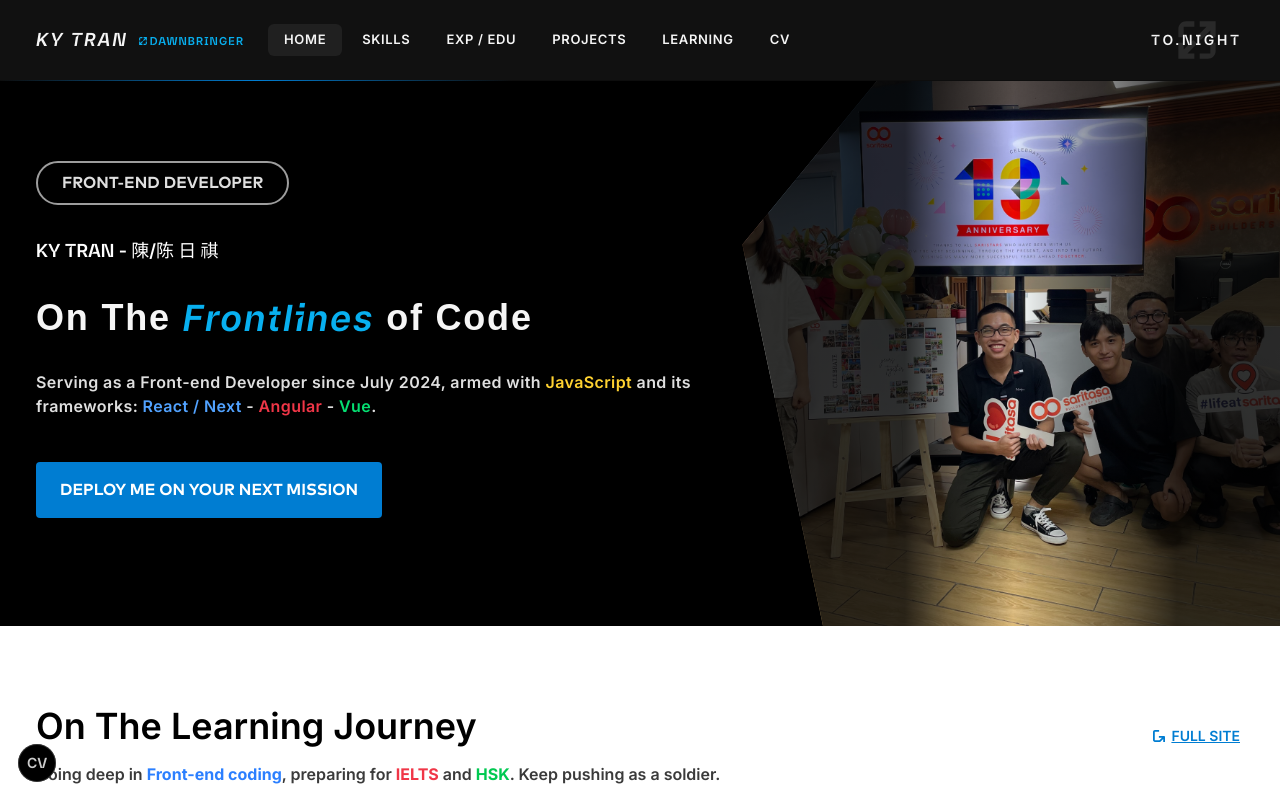
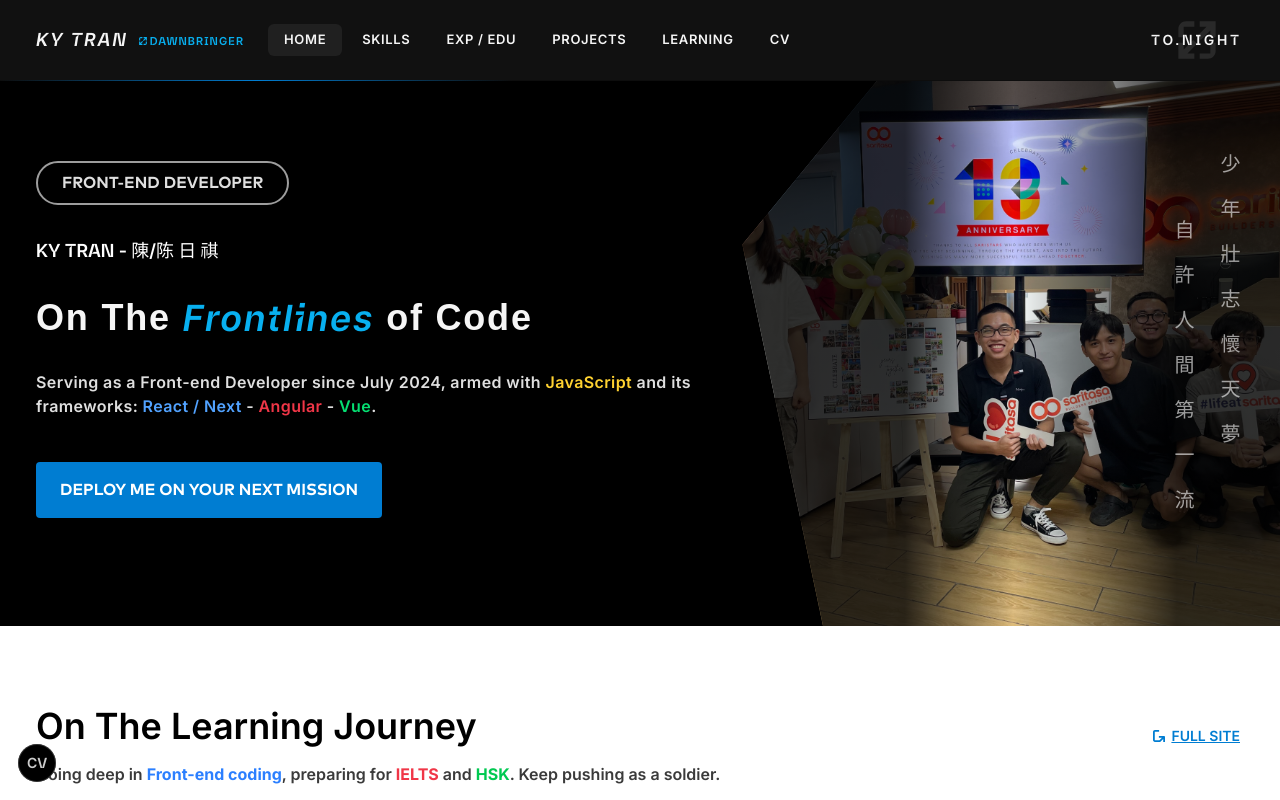
Before and after one commit to nhatkytran/Portfolio, a Next.js app: page / in a window 1280 px wide. Shown: the top 800 px of the page. Built offline with nearby package versions, Linux system fonts and the light colour scheme; a web font is replaced by a local one.

Commit message:
Add hero Chinese poem

```diff
--- a/src/features/home/components/Hero/components/HeroImage/HeroImage.tsx
+++ b/src/features/home/components/Hero/components/HeroImage/HeroImage.tsx
@@ -16,6 +16,22 @@ export default function HomePage() {
       <AnimationImage src="/images/hero/ky-tran.jpg" shouldBeNightbringer />
       <AnimationImage src="/images/hero/ky-tran-light.jpg" shouldBeNightbringer={false} />
       <div className={cn('hero-image-overlay-bg size-[101%]', 'absolute top-0 left-0')} />
+      <div
+        className={cn(
+          'font-beaufort-bold leading-none [text-orientation:upright] [writing-mode:vertical-rl]',
+          'absolute top-[72px] right-[36px] min-h-full text-[20px] text-white/60',
+        )}
+      >
+        少 年 壯 志 懷 天 夢
+      </div>
+      <div
+        className={cn(
+          'font-beaufort-bold leading-none [text-orientation:upright] [writing-mode:vertical-rl]',
+          'absolute top-[138px] right-[82px] min-h-full text-[20px] text-white/60',
+        )}
+      >
+        自 許 人 間 第 一 流
+      </div>
       <BackgroundImage />
     </div>
   );
```
